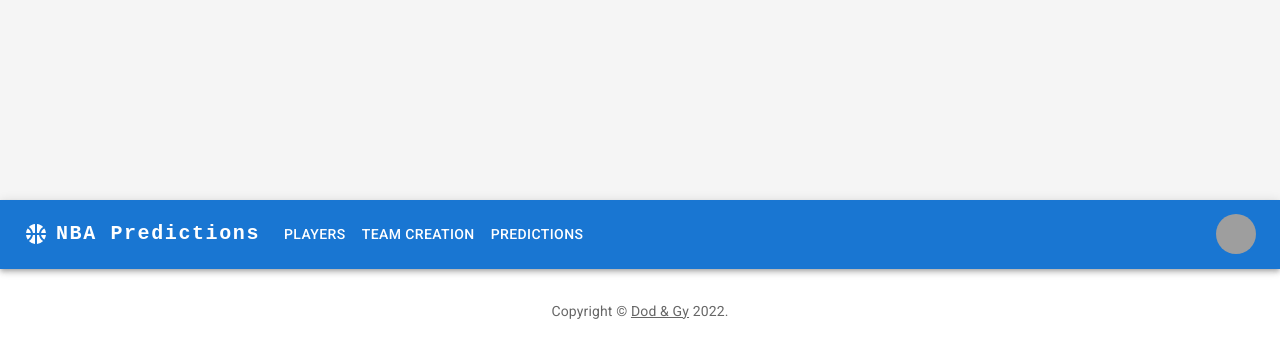
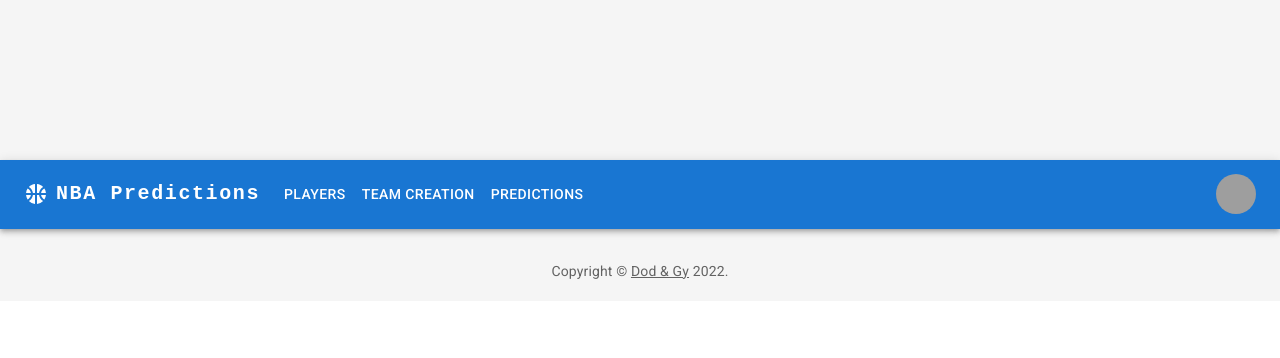
Before and after one commit to dan933/2022-NBA-Prediction-Application, a React (Create React App) app in the folder nba-front-end/: page /dashboard in a window 1280 px wide. Shown: the top 358 px of the page. Built offline with nearby package versions, Linux system fonts and the light colour scheme; grey boxes are pictures that could not be loaded; some icons are missing.

Commit message:
added background color

```diff
--- a/nba-front-end/src/App.css
+++ b/nba-front-end/src/App.css
@@ -14,6 +14,7 @@
 .App-header {
   overflow: hidden;
   height: 200px;
+  margin-top:-40px;
 }
 
 .App-link {
--- a/nba-front-end/src/components/Default.tsx
+++ b/nba-front-end/src/components/Default.tsx
@@ -13,7 +13,7 @@ function DefaultPage() {
   console.log(process.env);
   return (
     <div>
-      <IconMenu/>
+      <IconMenu margin-top={-40}/>
       <Button variant="contained" sx={{'margin':2}}>
         <Link style={linkStyle} to="/dashboard/players">Launch Application</Link>
       </Button>
--- a/nba-front-end/src/components/Menu.tsx
+++ b/nba-front-end/src/components/Menu.tsx
@@ -156,10 +156,21 @@ const ResponsiveAppBar = () => {
       <div className='Background-Color'>
         <header className="App-header">
   {/* ----------------------- nba image for top nav bar --------------- */}
-        <HeaderImage/>
+        <HeaderImage display= 'block'/>
         </header>
       </div>
-      <AppBar style={{padding: '0'}} position="sticky">
+      <Box
+          component="main"
+          sx={{
+            backgroundColor: (theme) =>
+              theme.palette.mode === 'light'
+                ? theme.palette.grey[100]
+                : theme.palette.grey[900],
+            flexGrow: 1,
+            height: 'auto'
+          }}
+        >
+      <AppBar position="sticky">
         <Container maxWidth="xl">
           <Toolbar disableGutters>
             <SportsBasketballIcon sx={{ display: { xs: 'none', md: 'flex' }, mr: 1 }} />
@@ -283,7 +294,6 @@ const ResponsiveAppBar = () => {
           </Toolbar>
         </Container>
       </AppBar>
-
       {/* the <Outlet /> component allows the page to display the various tables*/}
       <Outlet />
       <Grid item xs={12} md={12} lg={12}>
@@ -291,6 +301,7 @@ const ResponsiveAppBar = () => {
       {/* "br" adds space between copyright mark and bottom of page */}
         <br></br>
       </Grid>
+      </Box>
     </>
   );
 };
```
